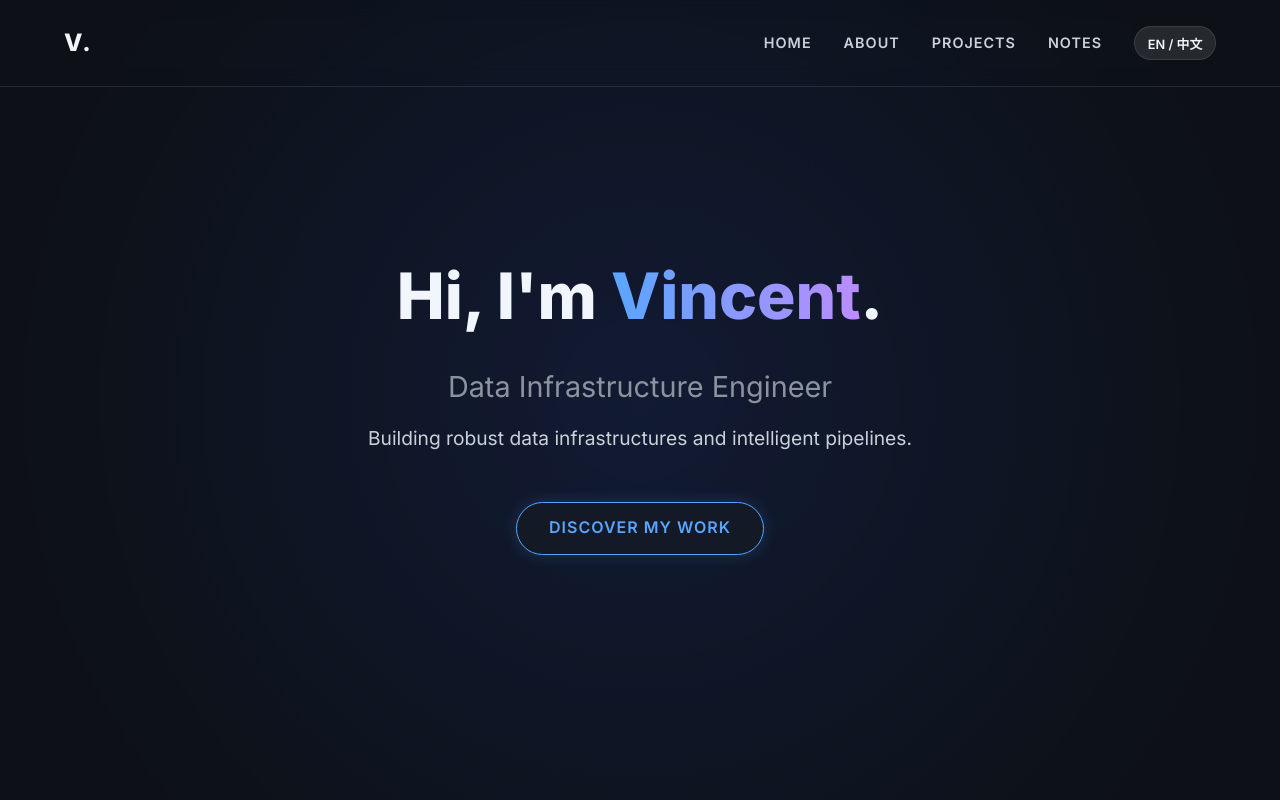
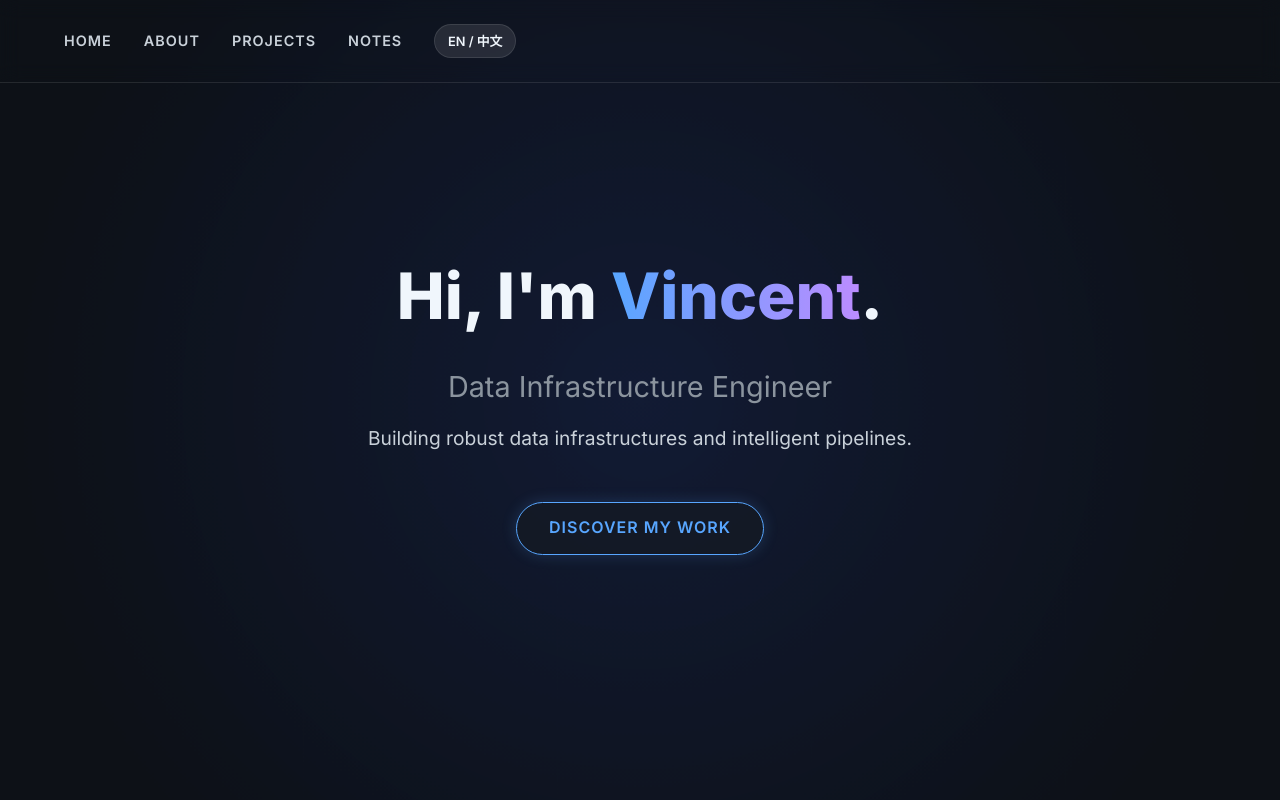
Before and after one commit to knight008848/knight008848.github.io, a plain HTML site: page index.html in a window 1280 px wide. Shown: the top 800 px of the page. Drawn offline with Linux system fonts and the light colour scheme.

Commit message:
fix: remove logo

```diff
--- a/index.html
+++ b/index.html
@@ -16,7 +16,6 @@
 
     <!-- Navigation -->
     <nav>
-        <div class="logo">V.</div>
         <ul class="nav-links">
             <li><a href="#home" data-i18n="nav_home">Home</a></li>
             <li><a href="#about" data-i18n="nav_about">About</a></li>
```
